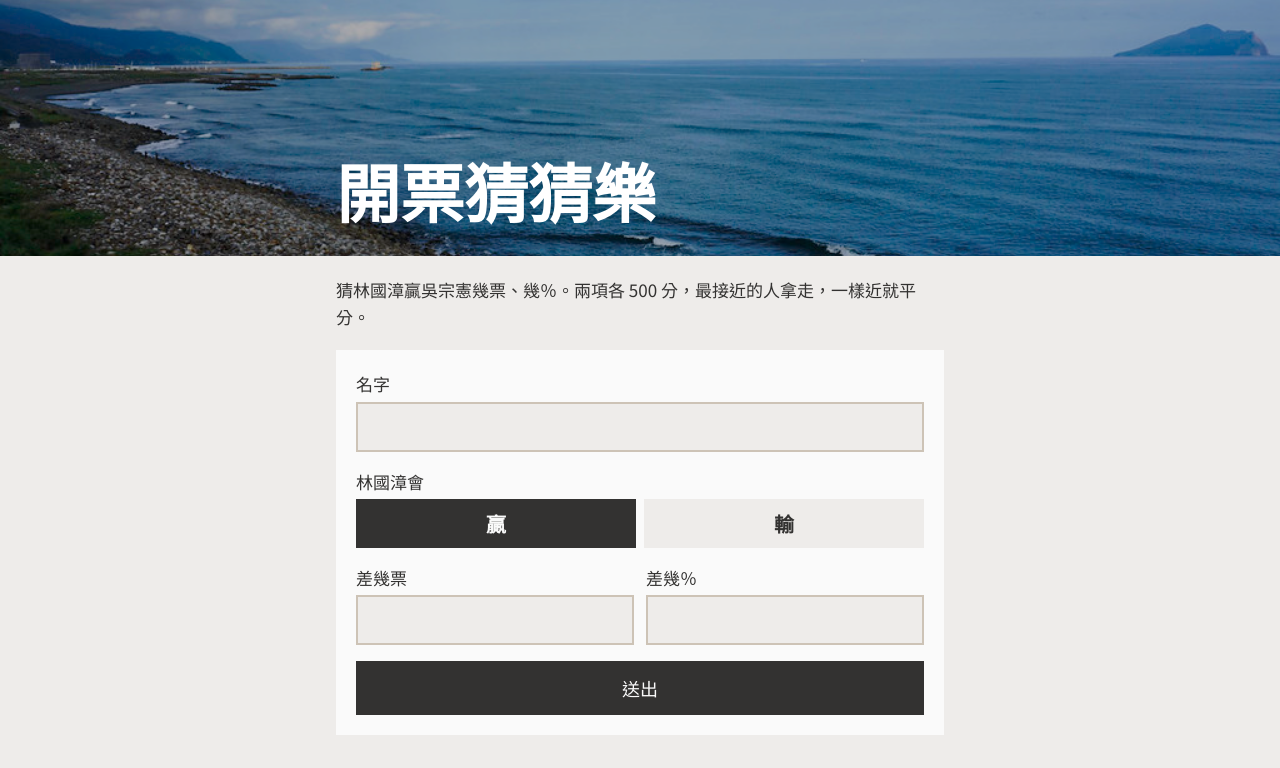
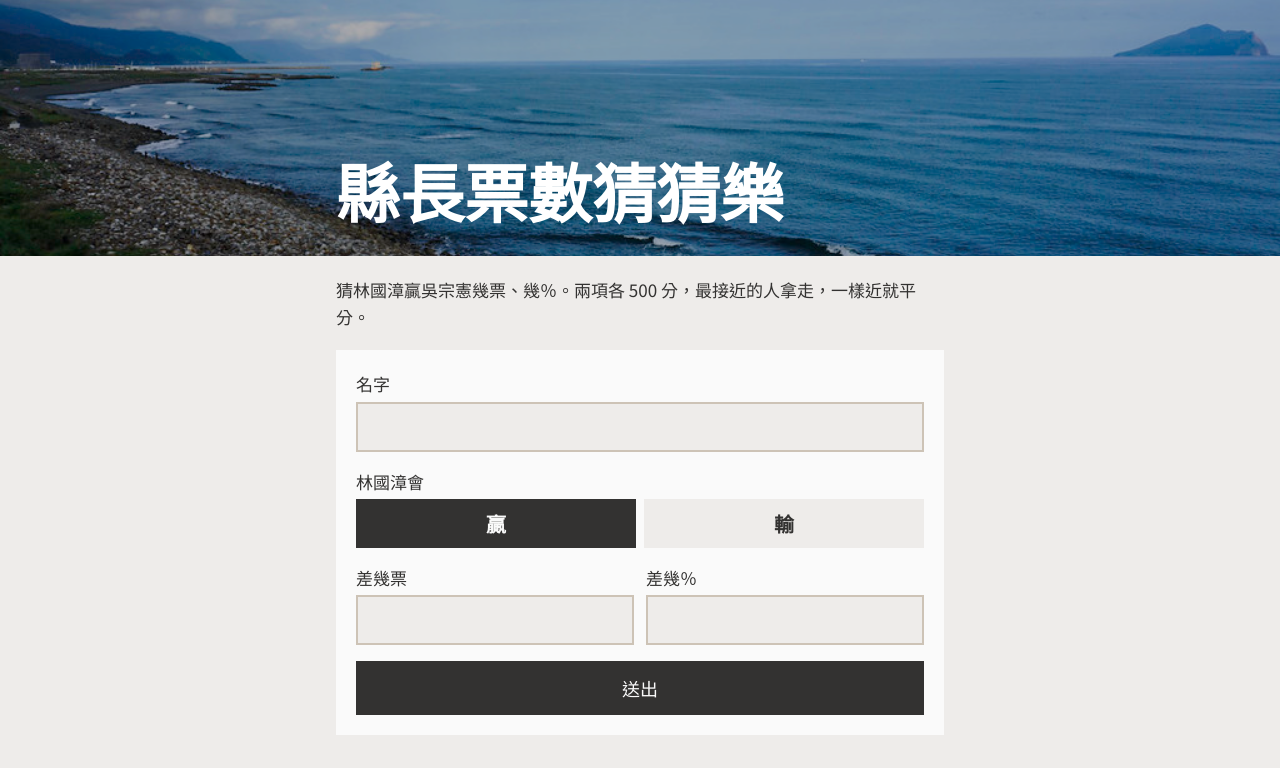
Before and after one commit to tachikoma8964/office-guess-game, a plain HTML site: page index.html in a window 1280 px wide. Shown: the top 768 px of the page. Drawn offline with Linux system fonts and the light colour scheme.

Commit message:
加上預覽縮圖，標題改為縣長票數猜猜樂
Co-Authored-By: Claude Sonnet 5.5 <noreply@anthropic.com>

```diff
--- a/index.html
+++ b/index.html
@@ -4,7 +4,16 @@
 <meta charset="utf-8">
 <meta name="viewport" content="width=device-width, initial-scale=1">
 <meta name="robots" content="noindex, nofollow">
-<title>開票猜猜樂</title>
+<title>縣長票數猜猜樂</title>
+<meta property="og:type" content="website">
+<meta property="og:title" content="縣長票數猜猜樂">
+<meta property="og:description" content="辦公室同樂，只算積分。">
+<meta property="og:url" content="https://tachikoma8964.github.io/office-guess-game/">
+<meta property="og:image" content="https://tachikoma8964.github.io/office-guess-game/assets/og.jpg?v=1">
+<meta property="og:image:width" content="1200">
+<meta property="og:image:height" content="630">
+<meta property="og:image:alt" content="縣長票數猜猜樂">
+<meta name="twitter:card" content="summary_large_image">
 <link rel="preconnect" href="https://fonts.googleapis.com">
 <link rel="preconnect" href="https://fonts.gstatic.com" crossorigin>
 <link href="https://fonts.googleapis.com/css2?family=Noto+Sans+TC:wght@400;500&family=Noto+Serif+TC:wght@900&display=swap" rel="stylesheet">
@@ -13,7 +22,7 @@
 <body>
 <header class="top">
   <img src="assets/toucheng-coast.jpg" width="1024" height="684" alt="頭城海岸與遠方的龜山島">
-  <h1>開票猜猜樂</h1>
+  <h1>縣長票數猜猜樂</h1>
 </header>
 
 <main>
```
Also changed, not shown: assets/og.jpg (added).
